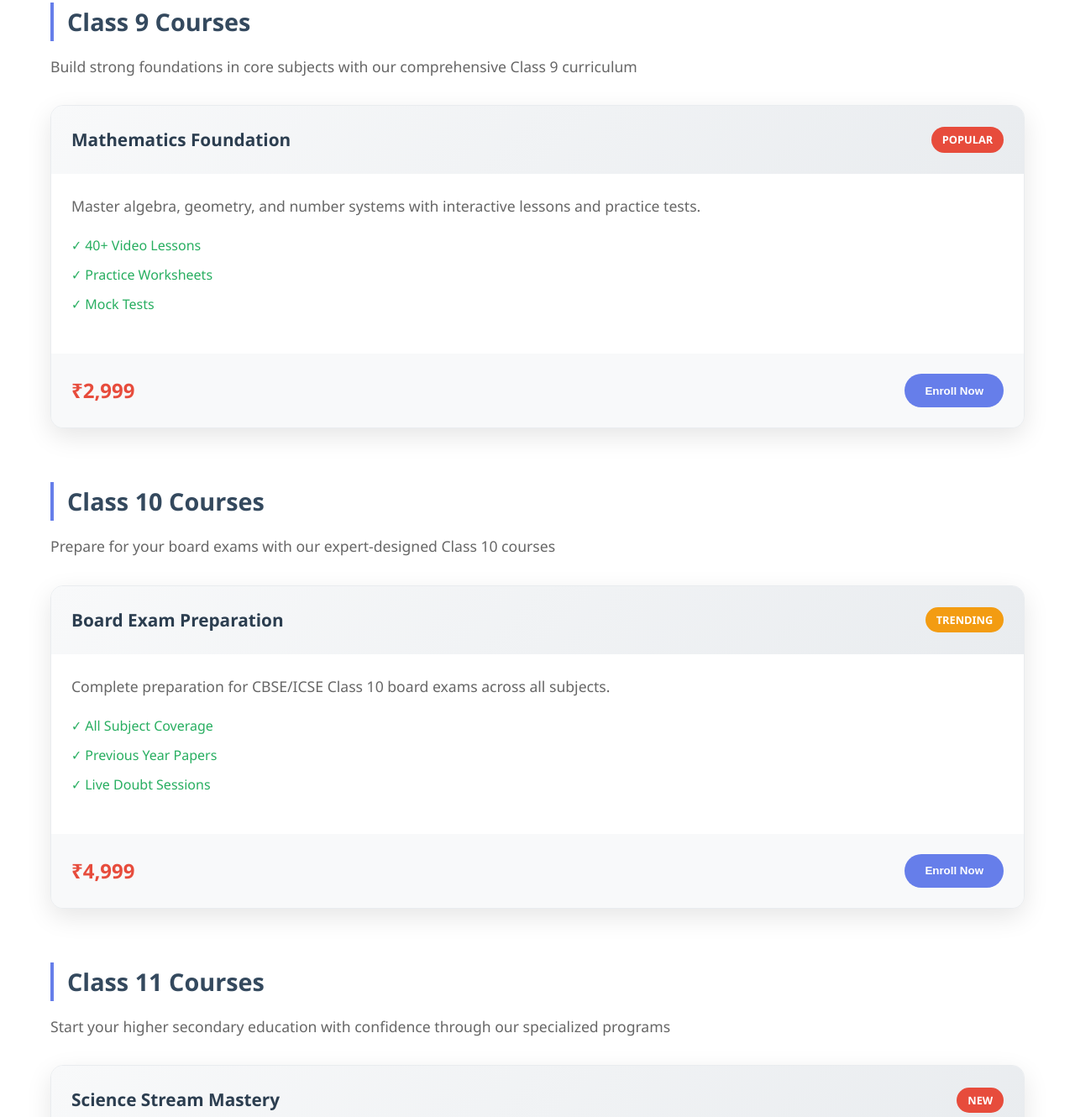
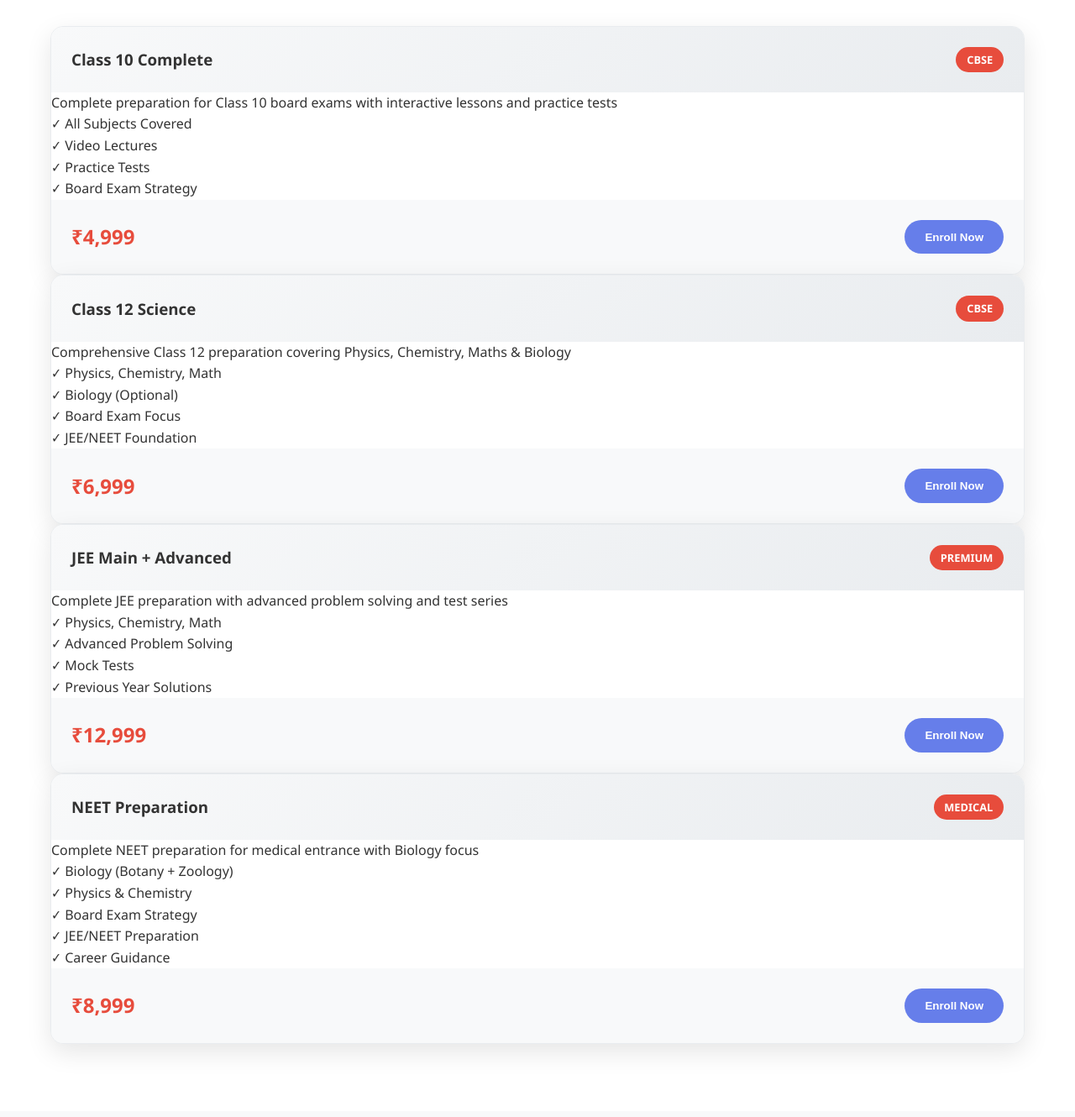
Before and after one commit to Skyadav1996/static-website-on-render, a plain HTML site: page index.html in a window 1280 px wide. Shown: the part 677-2007 px from the top of the page at 84% size. Drawn offline with Linux system fonts and the light colour scheme.

Commit message:
Update business name from Edu Center to eVidyaKosh and add maintenance linkUpdate business name to eVidyaKosh and add maintenance page linkUpdate business name to eVidyaKosh and add maintenance page linkUpdate index.html

```diff
--- a/index.html
+++ b/index.html
@@ -3,21 +3,23 @@
 <head>
     <meta charset="UTF-8">
     <meta name="viewport" content="width=device-width, initial-scale=1.0">
-    <title>EduCenter - Online Courses for Classes 9-12</title>
+    <title>eVidyaKosh - Online Learning Platform</title>
     <link rel="stylesheet" href="style.css">
 </head>
 <body>
     <header>
         <nav class="navbar">
-            <div class="nav-container">
-                <div class="logo">
-                    <h1>EduCenter</h1>
+            <div class="container">
+                <div class="nav-brand">
+                    <h1>eVidyaKosh</h1>
+                    <p>Quality Education for Every Student</p>
                 </div>
                 <ul class="nav-menu">
                     <li><a href="#home">Home</a></li>
                     <li><a href="#courses">Courses</a></li>
                     <li><a href="#about">About</a></li>
                     <li><a href="#contact">Contact</a></li>
+                    <li><a href="maintenance.html">Maintenance</a></li>
                 </ul>
             </div>
         </nav>
@@ -25,54 +27,32 @@
 
     <main>
         <section id="home" class="hero">
-            <div class="hero-content">
-                <h1>Master Your Studies with Expert Online Courses</h1>
-                <p>Comprehensive online learning platform for Classes 9, 10, 11 & 12</p>
-                <a href="#courses" class="cta-button">Explore Courses</a>
+            <div class="container">
+                <div class="hero-content">
+                    <h1>Welcome to eVidyaKosh</h1>
+                    <p>Your pathway to academic excellence</p>
+                    <p>Master concepts with our expert-designed courses for Class 10, 12, JEE & NEET preparation</p>
+                    <a href="#courses" class="cta-btn">Explore Courses</a>
+                </div>
             </div>
         </section>
 
         <section id="courses" class="courses">
             <div class="container">
-                <h2>Our Course Offerings</h2>
-
-                <div class="course-section">
-                    <h3>Class 9 Courses</h3>
-                    <p>Build strong foundations in core subjects with our comprehensive Class 9 curriculum</p>
+                <h2>Featured Courses</h2>
+                <div class="course-grid">
                     <div class="course-card">
                         <div class="card-header">
-                            <h4>Mathematics Foundation</h4>
-                            <span class="badge">Popular</span>
+                            <h3>Class 10 Complete</h3>
+                            <span class="badge">CBSE</span>
                         </div>
-                        <div class="card-content">
-                            <p>Master algebra, geometry, and number systems with interactive lessons and practice tests.</p>
+                        <div class="card-body">
+                            <p>Complete preparation for Class 10 board exams with interactive lessons and practice tests</p>
                             <ul>
-                                <li>✓ 40+ Video Lessons</li>
-                                <li>✓ Practice Worksheets</li>
-                                <li>✓ Mock Tests</li>
-                            </ul>
-                        </div>
-                        <div class="card-footer">
-                            <span class="price">₹2,999</span>
-                            <button class="enroll-btn">Enroll Now</button>
-                        </div>
-                    </div>
-                </div>
-
-                <div class="course-section">
-                    <h3>Class 10 Courses</h3>
-                    <p>Prepare for your board exams with our expert-designed Class 10 courses</p>
-                    <div class="course-card">
-                        <div class="card-header">
-                            <h4>Board Exam Preparation</h4>
-                            <span class="badge trending">Trending</span>
-                        </div>
-                        <div class="card-content">
-                            <p>Complete preparation for CBSE/ICSE Class 10 board exams across all subjects.</p>
-                            <ul>
-                                <li>✓ All Subject Coverage</li>
-                                <li>✓ Previous Year Papers</li>
-                                <li>✓ Live Doubt Sessions</li>
+                                <li>✓ All Subjects Covered</li>
+                                <li>✓ Video Lectures</li>
+                                <li>✓ Practice Tests</li>
+                                <li>✓ Board Exam Strategy</li>
                             </ul>
                         </div>
                         <div class="card-footer">
@@ -80,22 +60,19 @@
                             <button class="enroll-btn">Enroll Now</button>
                         </div>
                     </div>
-                </div>
 
-                <div class="course-section">
-                    <h3>Class 11 Courses</h3>
-                    <p>Start your higher secondary education with confidence through our specialized programs</p>
                     <div class="course-card">
                         <div class="card-header">
-                            <h4>Science Stream Mastery</h4>
-                            <span class="badge">New</span>
+                            <h3>Class 12 Science</h3>
+                            <span class="badge">CBSE</span>
                         </div>
-                        <div class="card-content">
-                            <p>Physics, Chemistry, and Mathematics courses designed for JEE and NEET aspirants.</p>
+                        <div class="card-body">
+                            <p>Comprehensive Class 12 preparation covering Physics, Chemistry, Maths & Biology</p>
                             <ul>
-                                <li>✓ Concept Building</li>
-                                <li>✓ Problem Solving</li>
-                                <li>✓ Competitive Exam Prep</li>
+                                <li>✓ Physics, Chemistry, Math</li>
+                                <li>✓ Biology (Optional)</li>
+                                <li>✓ Board Exam Focus</li>
+                                <li>✓ JEE/NEET Foundation</li>
                             </ul>
                         </div>
                         <div class="card-footer">
@@ -103,19 +80,37 @@
                             <button class="enroll-btn">Enroll Now</button>
                         </div>
                     </div>
-                </div>
 
-                <div class="course-section">
-                    <h3>Class 12 Courses</h3>
-                    <p>Excel in your final year with our comprehensive board exam and entrance test preparation</p>
                     <div class="course-card">
                         <div class="card-header">
-                            <h4>Board + Entrance Combo</h4>
-                            <span class="badge premium">Premium</span>
+                            <h3>JEE Main + Advanced</h3>
+                            <span class="badge">Premium</span>
                         </div>
-                        <div class="card-content">
-                            <p>Complete Class 12 preparation with focus on board exams and competitive entrance tests.</p>
+                        <div class="card-body">
+                            <p>Complete JEE preparation with advanced problem solving and test series</p>
                             <ul>
+                                <li>✓ Physics, Chemistry, Math</li>
+                                <li>✓ Advanced Problem Solving</li>
+                                <li>✓ Mock Tests</li>
+                                <li>✓ Previous Year Solutions</li>
+                            </ul>
+                        </div>
+                        <div class="card-footer">
+                            <span class="price">₹12,999</span>
+                            <button class="enroll-btn">Enroll Now</button>
+                        </div>
+                    </div>
+
+                    <div class="course-card">
+                        <div class="card-header">
+                            <h3>NEET Preparation</h3>
+                            <span class="badge">Medical</span>
+                        </div>
+                        <div class="card-body">
+                            <p>Complete NEET preparation for medical entrance with Biology focus</p>
+                            <ul>
+                                <li>✓ Biology (Botany + Zoology)</li>
+                                <li>✓ Physics & Chemistry</li>
                                 <li>✓ Board Exam Strategy</li>
                                 <li>✓ JEE/NEET Preparation</li>
                                 <li>✓ Career Guidance</li>
@@ -132,7 +127,7 @@
 
         <section id="about" class="about">
             <div class="container">
-                <h2>Why Choose EduCenter?</h2>
+                <h2>Why Choose eVidyaKosh?</h2>
                 <div class="features">
                     <div class="feature">
                         <h4>Expert Teachers</h4>
@@ -155,7 +150,7 @@
                 <h2>Get in Touch</h2>
                 <p>Have questions? We're here to help you succeed in your academic journey.</p>
                 <div class="contact-info">
-                    <p>📧 Email: info@educenter.com</p>
+                    <p>📧 Email: info@evidyakosh.com</p>
                     <p>📞 Phone: +91 98765 43210</p>
                     <p>🕒 Hours: Mon-Sat, 9 AM - 8 PM</p>
                 </div>
@@ -165,7 +160,7 @@
 
     <footer>
         <div class="container">
-            <p>&copy; 2025 EduCenter. All rights reserved. | Empowering students for academic success</p>
+            <p>© 2025 eVidyaKosh. All rights reserved. | Empowering students for academic success</p>
         </div>
     </footer>
 </body>
```
